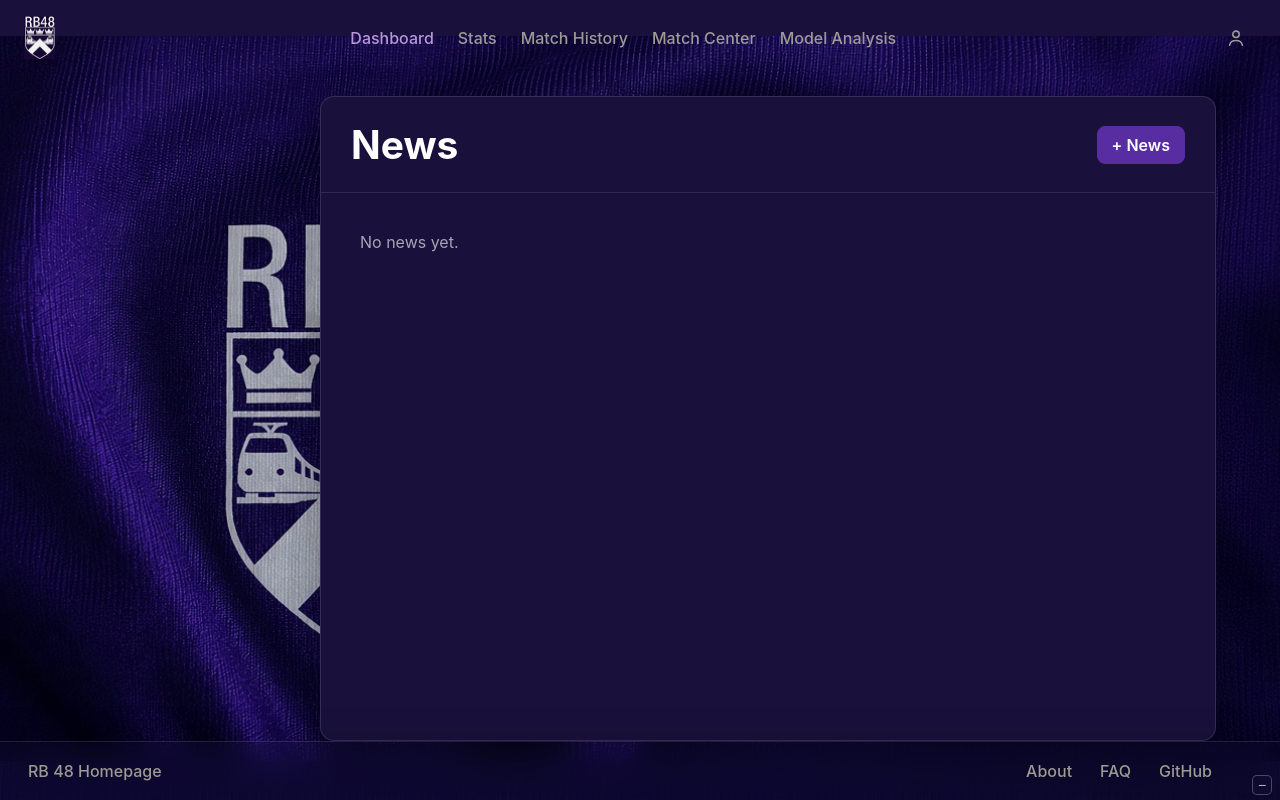
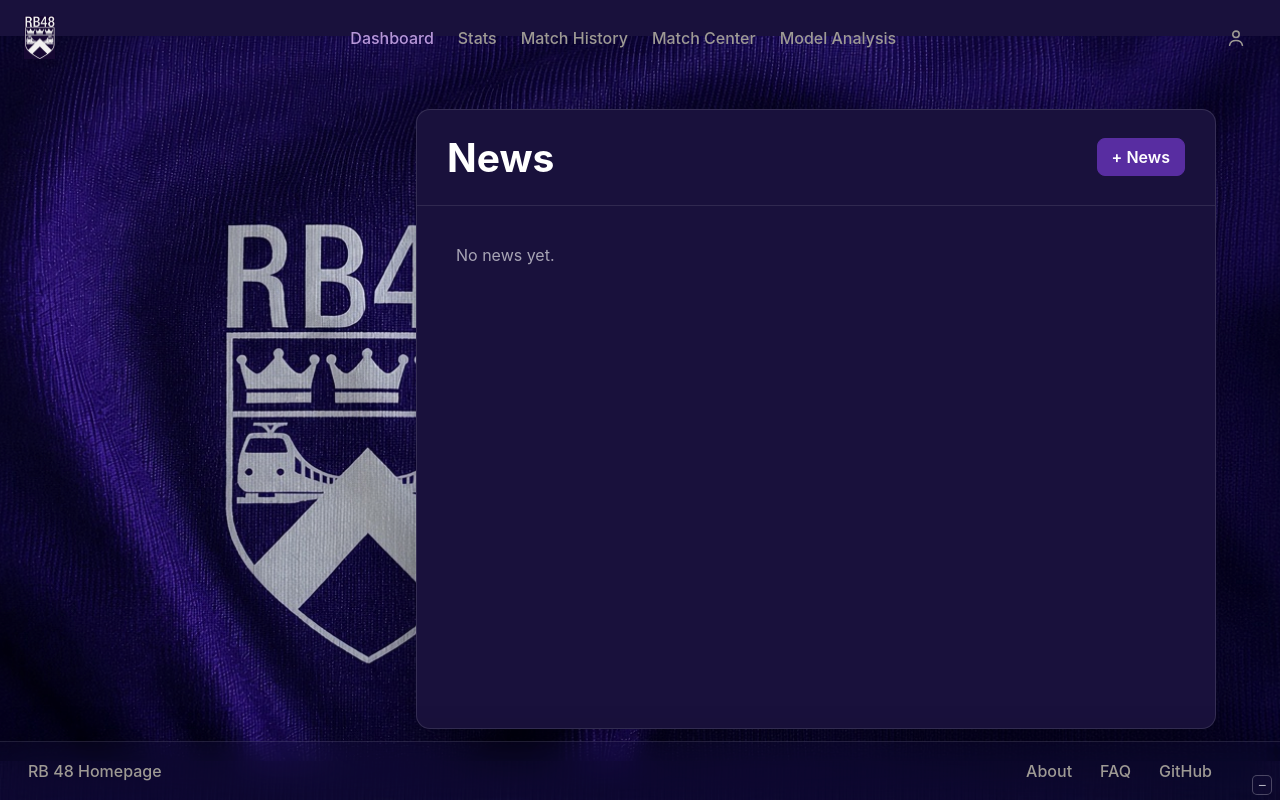
Before and after one commit to DANeoDev/RB48Glicko, a Flask app: page / in a window 1280 px wide. Run offline with Flask 3, Linux system fonts and the light colour scheme; data that the repository does not hold is empty; some libraries are stand-ins or nearby versions.

Commit message:
directory cleanup

```diff
--- a/scripts/database/rebuild_news_database.py
+++ b/scripts/database/maintenance/rebuild_news_database.py
@@ -1,7 +1,7 @@
 """Rebuild the News metadata database from Markdown files on disk.
 
 Run from the project root with:
-    python -m scripts.database.rebuild_news_database
+    python -m scripts.database.maintenance.rebuild_news_database
 
 The Markdown files are the source of truth for which News entries exist.
 Existing metadata (author and timestamps) is preserved when a filename remains.
@@ -14,7 +14,7 @@ from pathlib import Path
 import re
 import sqlite3
 
-PROJECT_ROOT = Path(__file__).resolve().parents[2]
+PROJECT_ROOT = Path(__file__).resolve().parents[3]
 NEWS_DATABASE_FILE = PROJECT_ROOT / "data" / "news.db"
 NEWS_DIRECTORY = PROJECT_ROOT / "data" / "news"
 TIMESTAMP_RE = re.compile(r"^(\d{8}-\d{6})-")
--- a/web/static/dashboard.css
+++ b/web/static/dashboard.css
@@ -25,9 +25,9 @@
 }
 
 .dashboard-news {
-    width: min(900px, 70vw);
+    width: min(800px, 65vw);
     min-height: 0;
-    height: 702px;
+    height: 620px;
     max-height: calc(100vh - 155px);
     background: #19113C;
     border: 1px solid rgba(255, 255, 255, 0.12);
```
